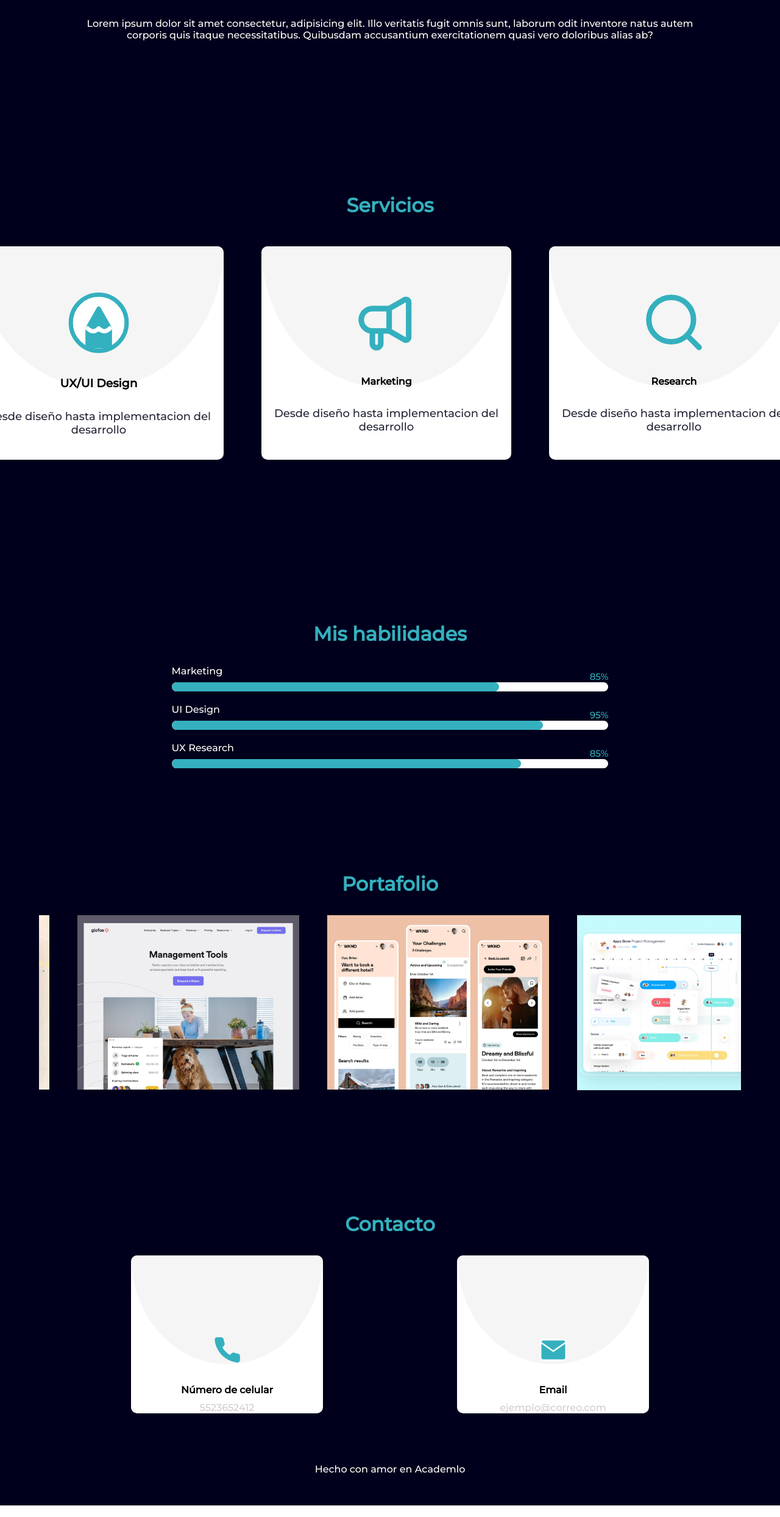
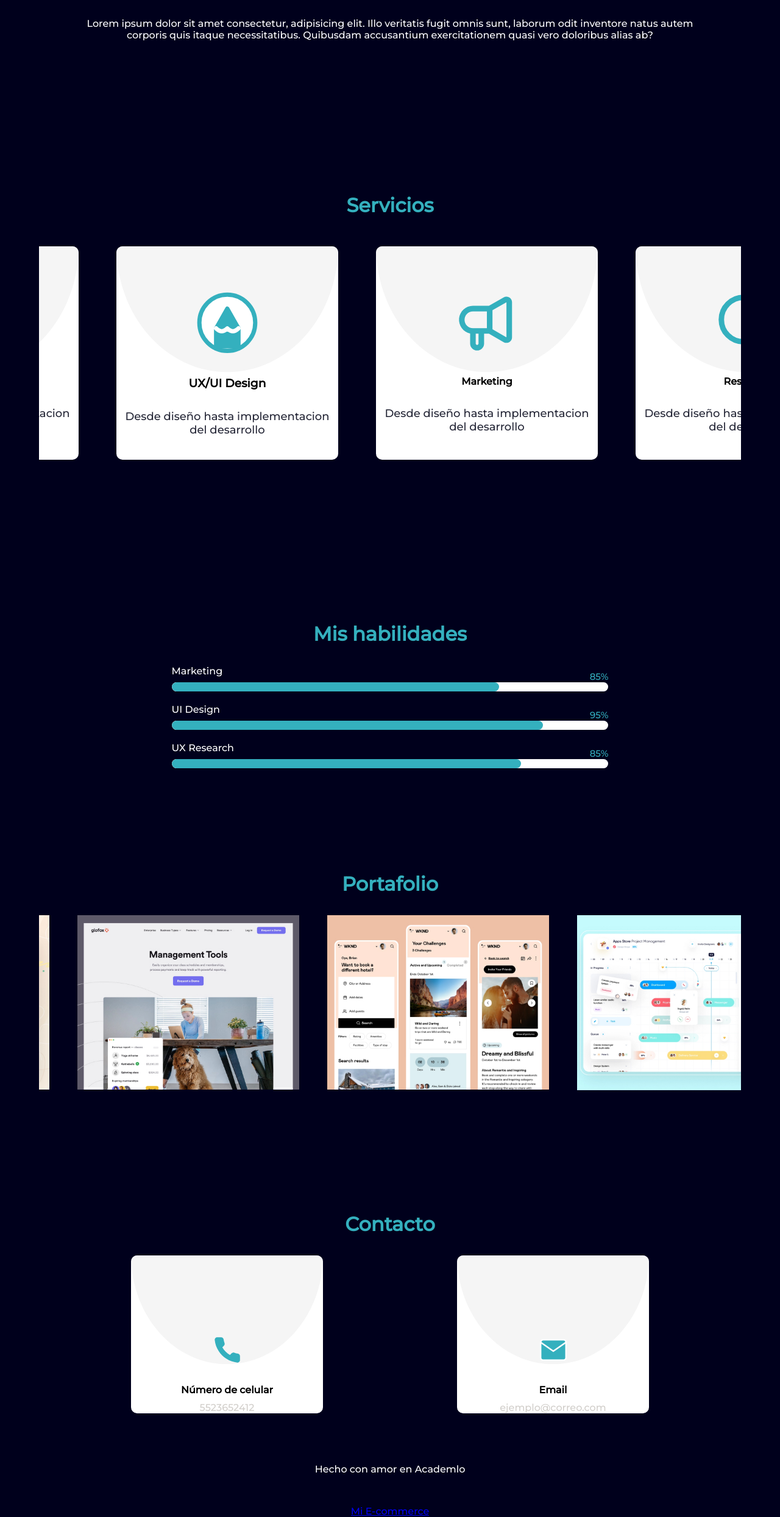
Before and after one commit to AldairAlburqueque/portafolio_aux, a plain HTML site: page index.html in a window 1280 px wide. Shown: the part 1202-3690 px from the top of the page at 61% size. Drawn offline with nearby package versions, Linux system fonts and the light colour scheme.

Commit message:
add portafolio

```diff
--- a/index.html
+++ b/index.html
@@ -197,6 +197,7 @@
                 </div>
                 <p>Hecho con amor en Academlo</p>
             </div>
+            <div><a href="https://g-a-4-e-commerce.netlify.app/">Mi E-commerce</a></div>
         </div>
 
     <script src="https://cdn.jsdelivr.net/npm/swiper@8/swiper-bundle.min.js"></script>
--- a/style.css
+++ b/style.css
@@ -700,7 +700,7 @@ img{
         }
 
         .carrosel{
-            width: 110%;
+            width: 90%;
             max-width: 1400px;
             overflow: hidden;
 
@@ -708,7 +708,7 @@ img{
             left: 0;
         }
         .carrosel-services{
-            width: 90%;
+            width: 105%;
             margin: 0;
             left: 0;
         }
```
